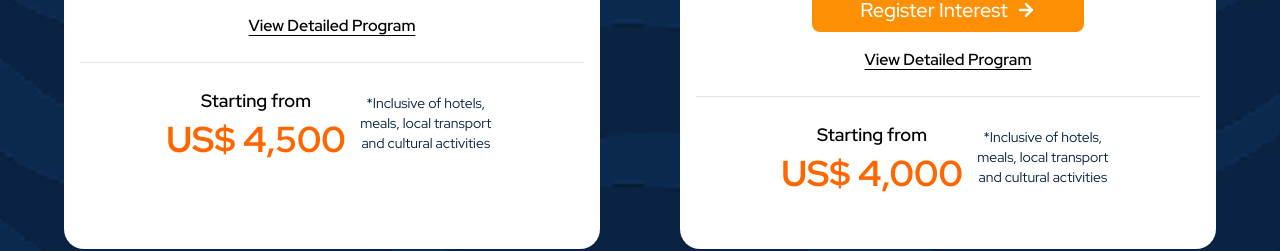
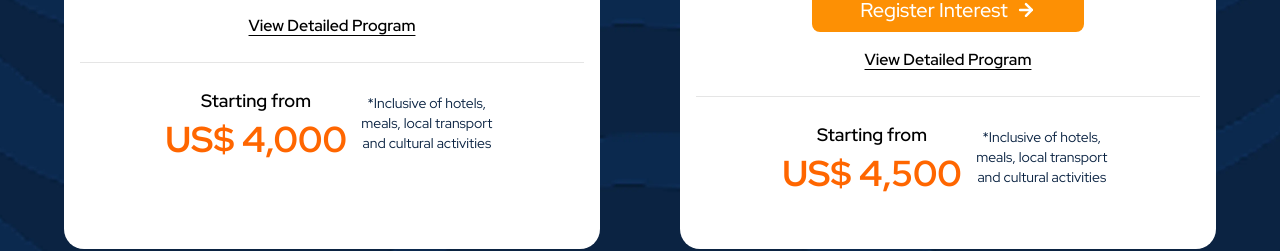
Before and after one commit to sahil-develops/uniprep-101, a Next.js app: page /our-programs in a window 1280 px wide. Shown: the part 1470-1721 px from the top of the page. Built offline with nearby package versions, Linux system fonts and the light colour scheme.

Commit message:
Update pricing details in OurProgramsHero and ProgramCard components for consistency, adjusting prices for Tech Company Visits and Start-Up Entrepreneurship Sessions.

```diff
--- a/app/components/OurProgramsHero/our-programs-hero.tsx
+++ b/app/components/OurProgramsHero/our-programs-hero.tsx
@@ -24,7 +24,7 @@ export default function OurProgramsHero() {
         "Tech Company Visits",
         "Industry Mentorship Sessions"
       ],
-      price: "US$ 4,500",
+      price: "US$ 4,000",
       redirectUrl: "/stem-prep"
     },
     {
@@ -47,7 +47,7 @@ export default function OurProgramsHero() {
         "Start-Up Entrepreneurship Sessions",
 
       ],
-      price: "US$ 4,000",
+      price: "US$ 4,500",
       redirectUrl: "/business-prep"
     }
   ];
--- a/app/components/ProgramCard/program-card.tsx
+++ b/app/components/ProgramCard/program-card.tsx
@@ -173,7 +173,7 @@ const ProgramCard = ({ data,program }: ProgramCardProps) => {
 
 
         {/* Call to Action Buttons */}
-        <div className={`${data.price === "US$ 4,000" ? 'pt-6 sm:mt-[67px] lg:mt-12' : 'pt-6'} mb-6 flex flex-col  items-center justify-between gap-4`}>
+        <div className={`${data.price === "US$ 4,500" ? 'pt-6 sm:mt-[67px] lg:mt-12' : 'pt-6'} mb-6 flex flex-col  items-center justify-between gap-4`}>
           <Link href="/register">
           <button className="w-full cursor-pointer sm:w-auto text-lg sm:text-xl bg-primary hover:opacity-90 text-white font-medium px-12 py-2 rounded-lg flex items-center justify-center gap-2 transition-opacity duration-200 mb-0">
             Register Interest
```
